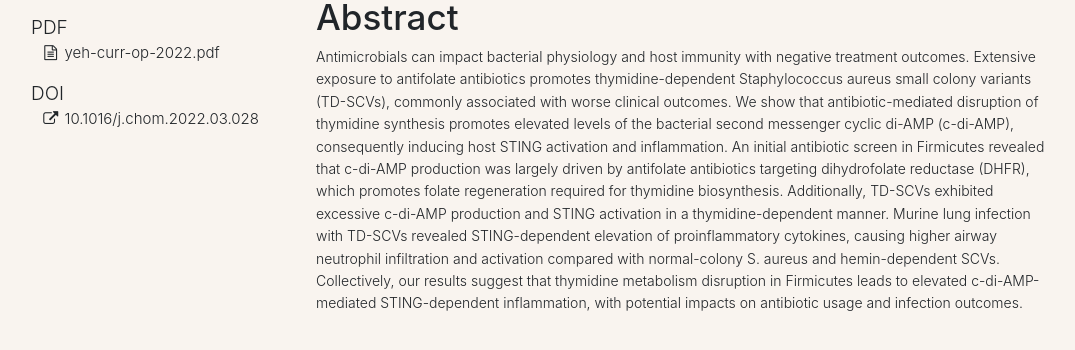
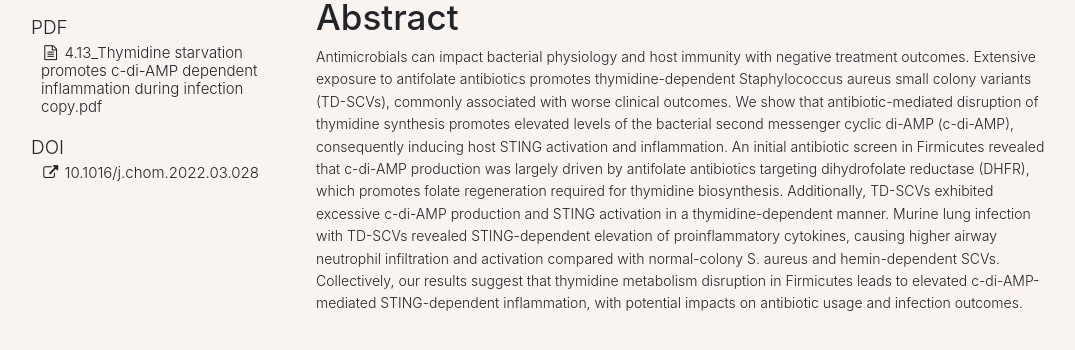
Before and after one commit to qingtanglab/qingtanglab.github.io, a Jekyll site: the page built from papers/_posts/2022-6-20-cell-host-microbe.md, in a window 1280 px wide, cut to the strip 293-643 px from the top of the page. Shown: the whole strip, without its empty margins (54-1129 px from the left). Built offline with Jekyll 4.4.1, drawn with Linux system fonts in a browser that asks for light colours.

Commit message:
Update 2022-6-20-cell-host-microbe.md

```diff
--- a/papers/_posts/2022-6-20-cell-host-microbe.md
+++ b/papers/_posts/2022-6-20-cell-host-microbe.md
@@ -6,7 +6,7 @@ authors: Tang et al.
 year: 2022
 ref: Tang et al., Cell Host & Microbe, 2022
 journal: Cell Host & Microbe
-pdf: /pdfs/paper/yeh-curr-op-2022.pdf
+pdf: pdfs/paper/4.13_Thymidine starvation promotes c-di-AMP dependent inflammation during infection copy.pdf
 doi: 10.1016/j.chom.2022.03.028
 ---
 
```
